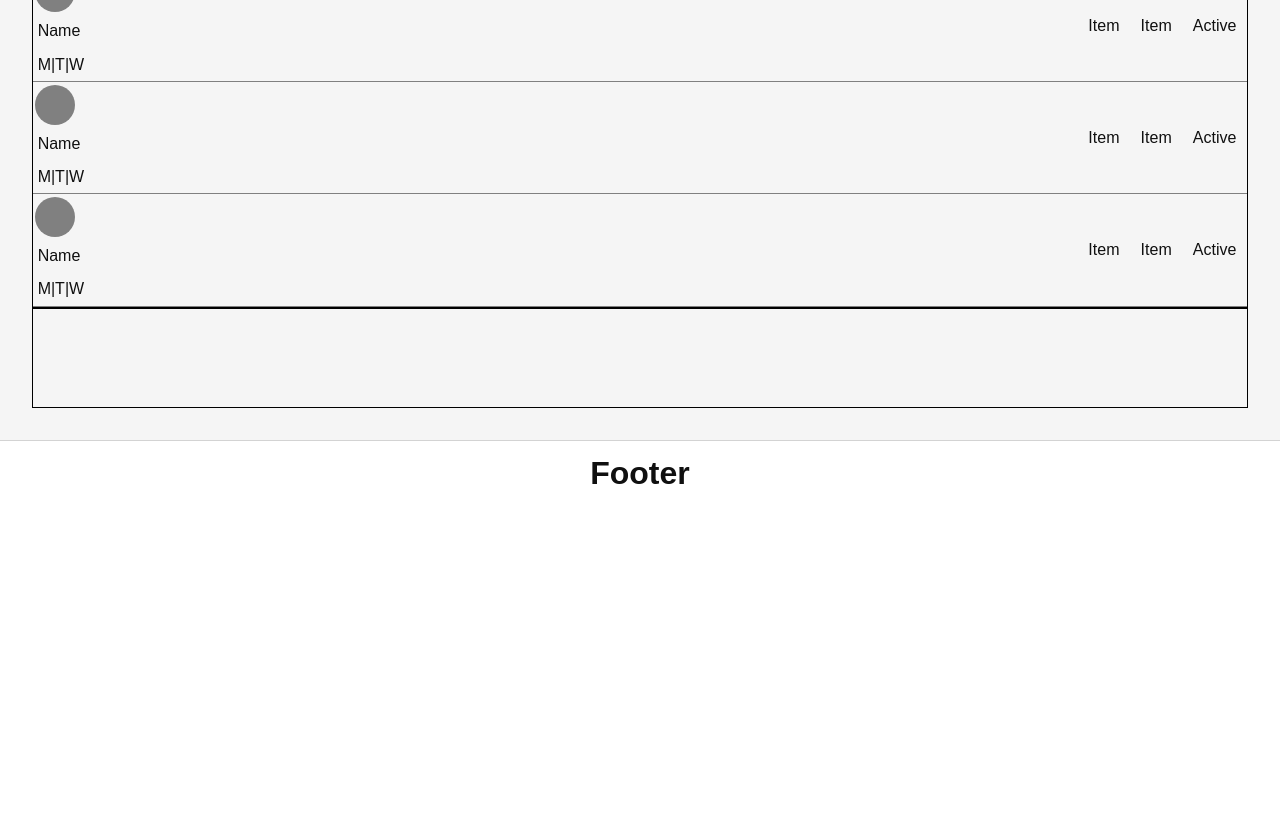
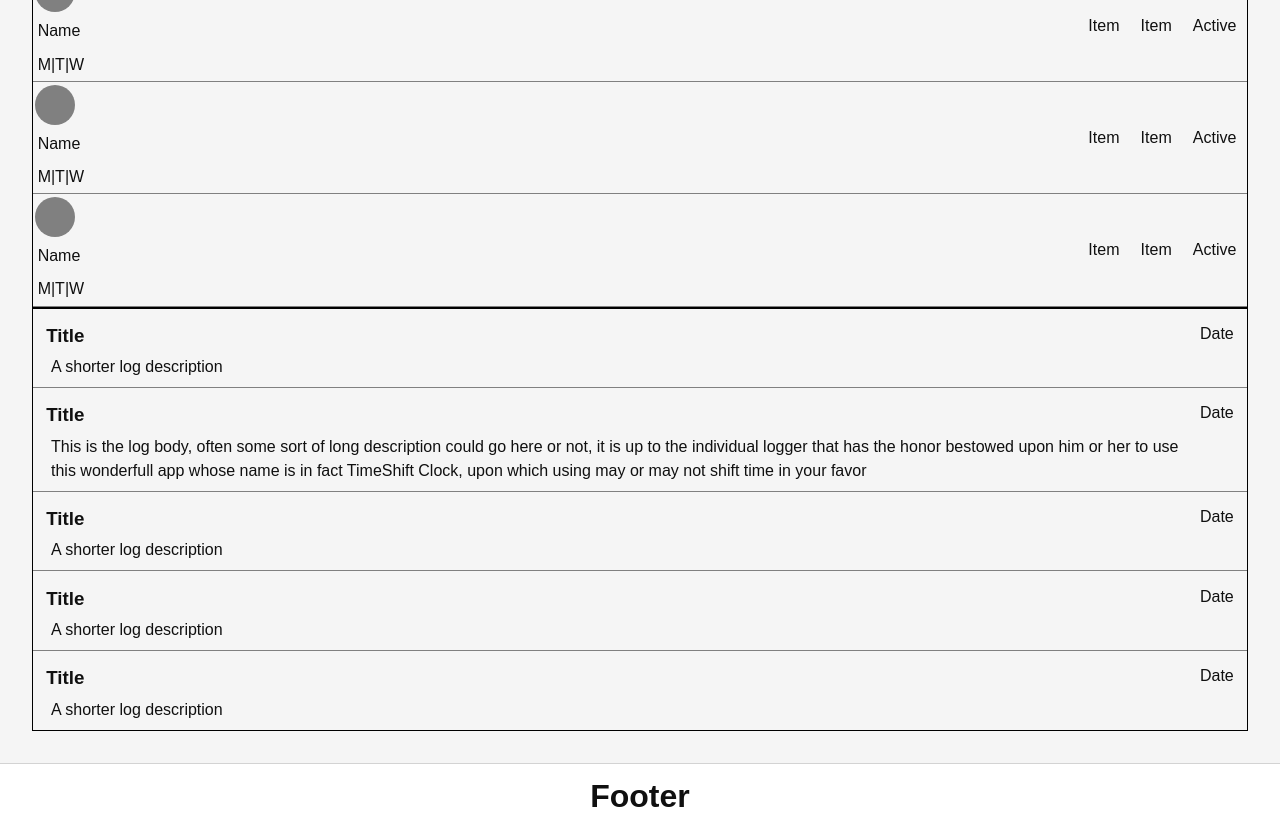
Before and after one commit to nstranquist/timeshift-clock-grayscale, a plain HTML site: page index.html in a window 1280 px wide. Shown: the part 330-1158 px from the top of the page. Before the commit the page ends 835 px from the top, so only its background shows below. Drawn offline with Linux system fonts and the light colour scheme.

Commit message:
design for alarm entries and log entries

```diff
--- a/index.html
+++ b/index.html
@@ -96,7 +96,47 @@
                             </div>
                         </div>
                     </div>
-                    <div id="log"></div>
+                    <div id="log">
+                        <div class="log-entry">
+                            <div class="log-header">
+                                <h3 class="log-title">Title</h3>
+                                <p class="log-date">Date</p>
+                            </div>
+                            <p class="log-body">A shorter log description</p>
+                        </div>
+                        <div class="log-entry">
+                            <div class="log-header">
+                                <h3 class="log-title">Title</h3>
+                                <p class="log-date">Date</p>
+                            </div>
+                            <div class="log-body">
+                                <p class="log-description">This is the log body, often some sort of long description could go here or not, it is up to the individual logger that has the honor bestowed upon him or her to use this wonderfull app whose name is in fact TimeShift Clock, upon which using may or may not shift time in your favor</p>
+                            </div>
+                        </div>
+                        <div class="log-entry">
+                            <div class="log-header">
+                                <h3 class="log-title">Title</h3>
+                                <p class="log-date">Date</p>
+                            </div>
+                            <p class="log-body">A shorter log description</p>
+                        </div>
+                        <div class="log-entry">
+                            <div class="log-header">
+                                <h3 class="log-title">Title</h3>
+                                <p class="log-date">Date</p>
+                            </div>
+                            <div class="log-body">
+                                <p class="log-description">A shorter log description</p>
+                            </div>
+                        </div>
+                        <div class="log-entry">
+                            <div class="log-header">
+                                <h3 class="log-title">Title</h3>
+                                <p class="log-date">Date</p>
+                            </div>
+                            <p class="log-body">A shorter log description</p>
+                        </div>
+                    </div>
                 </div>
             </main>
             <footer class="page-footer">
--- a/scss/page/app.scss
+++ b/scss/page/app.scss
@@ -50,3 +50,22 @@
     background: gray;
     border-radius: 50%;
 }
+/* log entries */
+.log-entry {
+    border-bottom: 1px solid gray;
+    padding: .5rem;
+}
+.log-entry:last-child {
+    border-bottom: none;
+}
+.log-header {
+    display: flex;
+    justify-content: space-between;
+    padding: .33rem;
+}
+.log-body {
+    padding-left: 10px;
+    padding-right: 10px;
+    margin-right: 30px;
+    text-align: start;
+}
```
Also changed, not shown: output.css, 1 other file.
